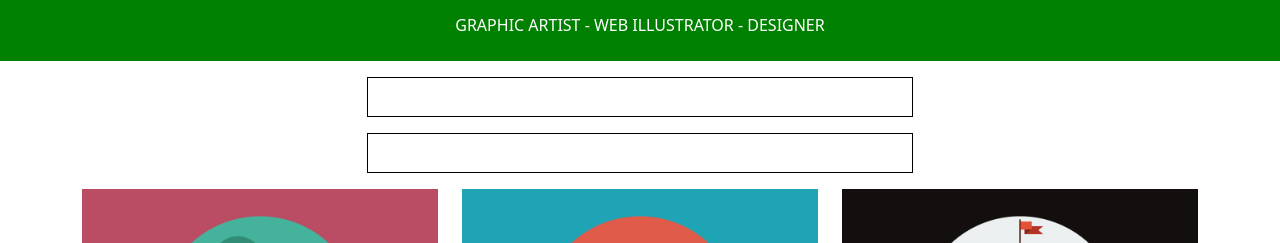
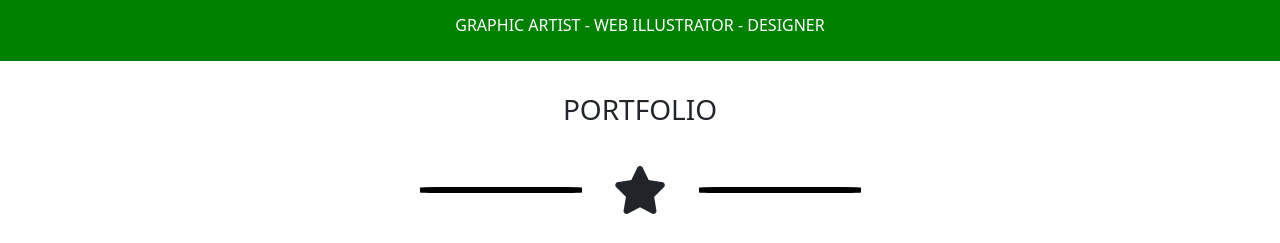
Before and after one commit to gdemartino93/html-css-bootstrap-freelancer, a plain HTML site: page index.html in a window 1280 px wide. Shown: the part 513-756 px from the top of the page. Drawn offline with nearby package versions, Linux system fonts and the light colour scheme.

Commit message:
stella nera

```diff
--- a/css/style.css
+++ b/css/style.css
@@ -65,6 +65,9 @@ textarea.form-control {
     display: flex;
     border-radius: 10%;
 }
+.lineanera{
+    border: 3px solid black;
+}
 .stairsize{
     font-size: 3rem;
 }
--- a/index.html
+++ b/index.html
@@ -61,10 +61,20 @@
     </section>
     <div class="container">
         <div class="row justify-content-center mt-3">
-            <div class="col-6"><div class="prova"></div></div>
+            <div class="col-6"><h3 class="d-flex justify-content-center py-3">PORTFOLIO</h3></div>
         </div>
-        <div class="row justify-content-center mt-3">
-            <div class="col-6"><div class="prova"></div></div>
+        <div class="row justify-content-center mb-3">
+
+                <div class="row justify-content-center mt-3">
+                    <div class="col-2 align-self-center">
+                        <div class="linea lineanera"></div>
+                    </div>
+                    <div class="col-1 d-flex align-items-center justify-content-center stairsize">
+                        <i class="fa-solid fa-star"></i>
+                    </div>
+                    <div class="col-2 align-self-center"><span class="linea lineanera"></span></div>
+                </div>
+
         </div>
         <div class="row row-cols-1 row-cols-md-2 row-cols-lg-3">
             <div class="col mt-3">
```
